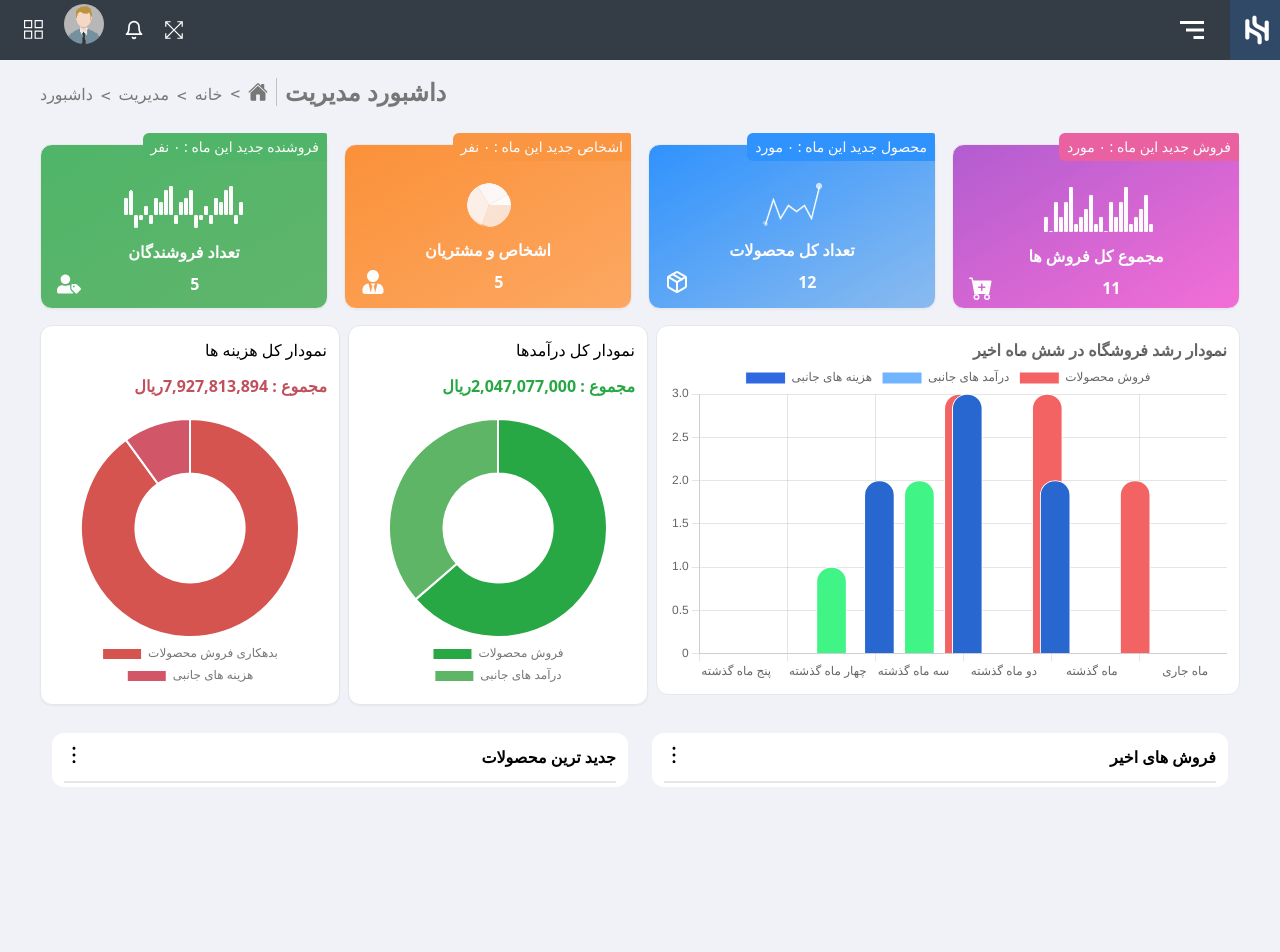
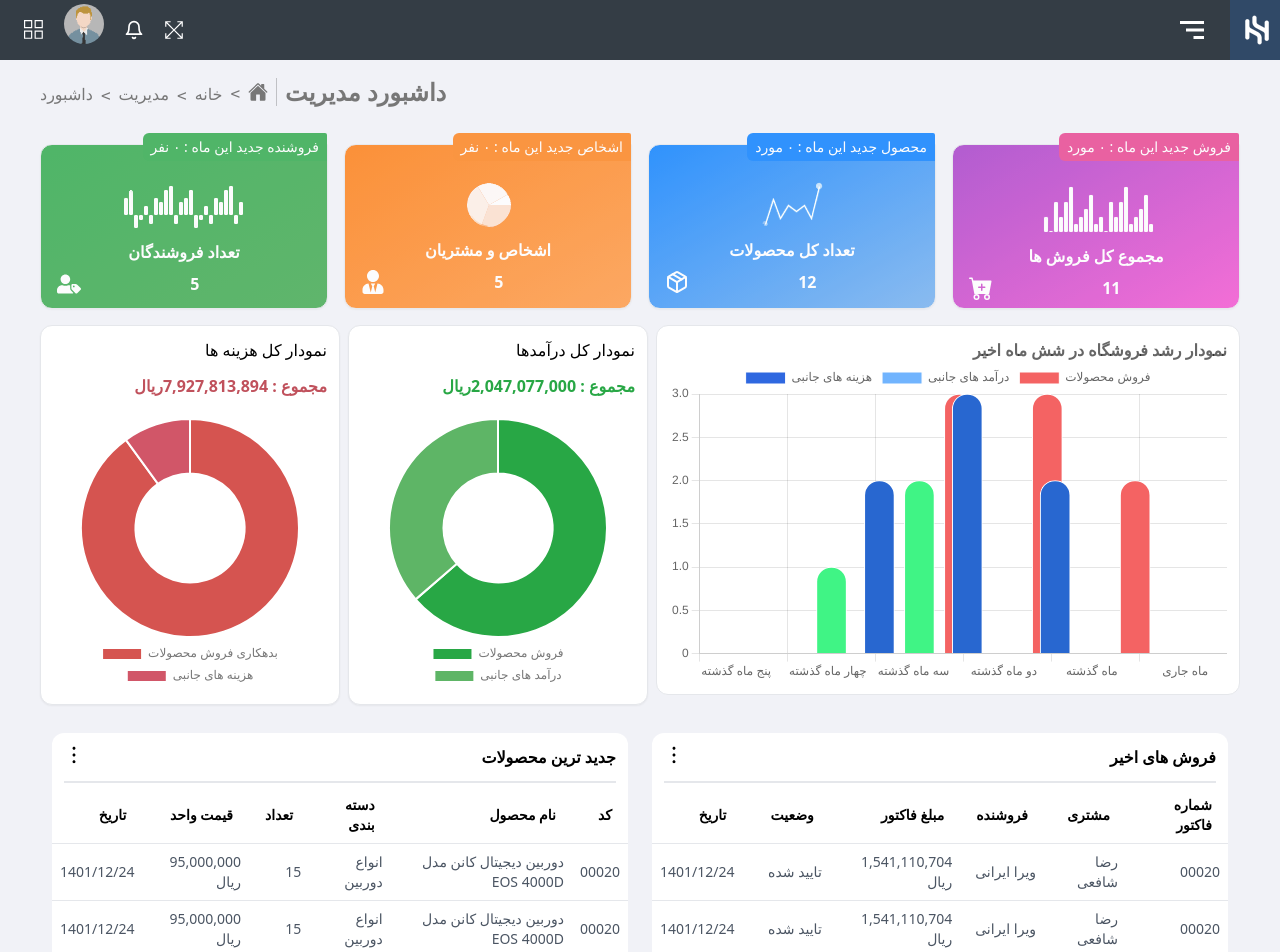
Before and after one commit to AmirZarei2002/admin-panel-task, a React (Create React App) app: page / in a window 1280 px wide. Shown: the top 952 px of the page. Before the commit the page ends 815 px from the top, so only its background shows below. Built offline with nearby package versions, Linux system fonts and the light colour scheme.

Commit message:
Create new dummy data and pass them to the dashtable

```diff
--- a/src/components/dashboard-management/tables-results/RecentSales.jsx
+++ b/src/components/dashboard-management/tables-results/RecentSales.jsx
@@ -1,51 +1,70 @@
 import DashTable from '../../../Layouts/sections/DashTable';
 
 export default function RecentSales() {
-    const data = [
-        {
-            'شماره فاکتور': '000020',
-            مشتری: 'رضا شافعی',
-            فروشنده: 'ویرا ایرانی',
-            'مبلغ فاکتور': '289,000,000',
-            وضعیت: 'تایید شده',
-            تاریخ: '1401/12/24',
-        },
-        {
-            'شماره فاکتور': '000020',
-            مشتری: 'رضا شافعی',
-            فروشنده: 'ویرا ایرانی',
-            'مبلغ فاکتور': '289,000,000',
-            وضعیت: 'تایید شده',
-            تاریخ: '1401/12/24',
-        },
-        {
-            'شماره فاکتور': '000020',
-            مشتری: 'رضا شافعی',
-            فروشنده: 'ویرا ایرانی',
-            'مبلغ فاکتور': '289,000,000',
-            وضعیت: 'پرداخت شده',
-            تاریخ: '1401/12/24',
-        },
-        {
-            'شماره فاکتور': '000020',
-            مشتری: 'رضا شافعی',
-            فروشنده: 'ویرا ایرانی',
-            'مبلغ فاکتور': '289,000,000',
-            وضعیت: 'پرداخت شده',
-            تاریخ: '1401/12/24',
-        },
-        {
-            'شماره فاکتور': '000020',
-            مشتری: 'رضا شافعی',
-            فروشنده: 'ویرا ایرانی',
-            'مبلغ فاکتور': '289,000,000',
-            وضعیت: 'تایید شده',
-            تاریخ: '1401/12/24',
-        },
+    const headerNames = [
+        'تاریخ',
+        'وضعیت',
+        'مبلغ فاکتور',
+        'فروشنده',
+        'مشتری',
+        'شماره فاکتور',
     ];
+
+    const tableData = [
+        [
+            '	1401/12/24',
+            'تایید شده',
+            '1,541,110,704 ریال',
+            'ویرا ایرانی',
+            'رضا شافعی',
+            '00020',
+        ],
+        [
+            '	1401/12/24',
+            'تایید شده',
+            '1,541,110,704 ریال',
+            'ویرا ایرانی',
+            'رضا شافعی',
+            '00020',
+        ],
+        [
+            '	1401/12/24',
+            'تایید شده',
+            '1,541,110,704 ریال',
+            'ویرا ایرانی',
+            'رضا شافعی',
+            '00020',
+        ],
+        [
+            '	1401/12/24',
+            'پرداخت شده',
+            '1,541,110,704 ریال',
+            'ویرا ایرانی',
+            'رضا شافعی',
+            '00020',
+        ],
+        [
+            '	1401/12/24',
+            'پرداخت شده',
+            '1,541,110,704 ریال',
+            'ویرا ایرانی',
+            'رضا شافعی',
+            '00020',
+        ],
+    ];
+
+    const rowStyles = [
+
+    ];
+
     return (
         <div className="container mx-auto my-4">
-            <DashTable data={data} mainTitle="فروش های اخیر" />
+            <DashTable
+                headerNames={headerNames}
+                tableData={tableData}
+                rowStyles={rowStyles}
+                mainTitle="فروش های اخیر"
+            />
         </div>
     );
 }
--- a/src/components/dashboard-management/tables-results/ReleasedProduct.jsx
+++ b/src/components/dashboard-management/tables-results/ReleasedProduct.jsx
@@ -1,51 +1,70 @@
 import DashTable from '../../../Layouts/sections/DashTable';
 
 export default function ReleasedProduct() {
-    const data = [
-        {
-            کد: '000020',
-            'نام محصول': 'کنسول بازی مایکروسافت مدل',
-            'دسته بندی': 'کنسول بازی و سرگرمی',
-            تعداد: '15',
-            'قیمت واحد': '300,000,000',
-            تاریخ: '1401/12/24',
-        },
-        {
-            کد: '000020',
-            'نام محصول': 'کنسول بازی مایکروسافت مدل',
-            'دسته بندی': 'کنسول بازی و سرگرمی',
-            تعداد: '15',
-            'قیمت واحد': '300,000,000',
-            تاریخ: '1401/12/24',
-        },
-        {
-            کد: '000020',
-            'نام محصول': 'کنسول بازی مایکروسافت مدل',
-            'دسته بندی': 'کنسول بازی و سرگرمی',
-            تعداد: '15',
-            'قیمت واحد': '300,000,000',
-            تاریخ: '1401/12/24',
-        },
-        {
-            کد: '000020',
-            'نام محصول': 'کنسول بازی مایکروسافت مدل',
-            'دسته بندی': 'کنسول بازی و سرگرمی',
-            تعداد: '15',
-            'قیمت واحد': '300,000,000',
-            تاریخ: '1401/12/24',
-        },
-        {
-            کد: '000020',
-            'نام محصول': 'کنسول بازی مایکروسافت مدل',
-            'دسته بندی': 'کنسول بازی و سرگرمی',
-            تعداد: '15',
-            'قیمت واحد': '300,000,000',
-            تاریخ: '1401/12/24',
-        },
+    const headerNames = [
+        'تاریخ',
+        'قیمت واحد',
+        'تعداد',
+        ' دسته بندی',
+        'نام محصول',
+        'کد',
     ];
+
+    const tableData = [
+        [
+            '	1401/12/24',
+            '95,000,000 ریال',
+            '15',
+            'انواع دوربین',
+            '	دوربین دیجیتال کانن مدل EOS 4000D',
+            '00020',
+        ],
+        [
+            '	1401/12/24',
+            '95,000,000 ریال',
+            '15',
+            'انواع دوربین',
+            '	دوربین دیجیتال کانن مدل EOS 4000D',
+            '00020',
+        ],
+        [
+            '	1401/12/24',
+            '95,000,000 ریال',
+            '15',
+            'انواع دوربین',
+            '	دوربین دیجیتال کانن مدل EOS 4000D',
+            '00020',
+        ],
+        [
+            '	1401/12/24',
+            '95,000,000 ریال',
+            '15',
+            'انواع دوربین',
+            '	دوربین دیجیتال کانن مدل EOS 4000D',
+            '00020',
+        ],
+        [
+            '	1401/12/24',
+            '95,000,000 ریال',
+            '15',
+            'انواع دوربین',
+            '	دوربین دیجیتال کانن مدل EOS 4000D',
+            '00020',
+        ],
+    ];
+
+    const rowStyles = [
+
+    ];
+
     return (
         <div className="container mx-auto my-4">
-            <DashTable data={data} mainTitle="جدید ترین محصولات" />
+            <DashTable
+                headerNames={headerNames}
+                tableData={tableData}
+                rowStyles={rowStyles}
+                mainTitle="جدید ترین محصولات"
+            />
         </div>
     );
 }
```
